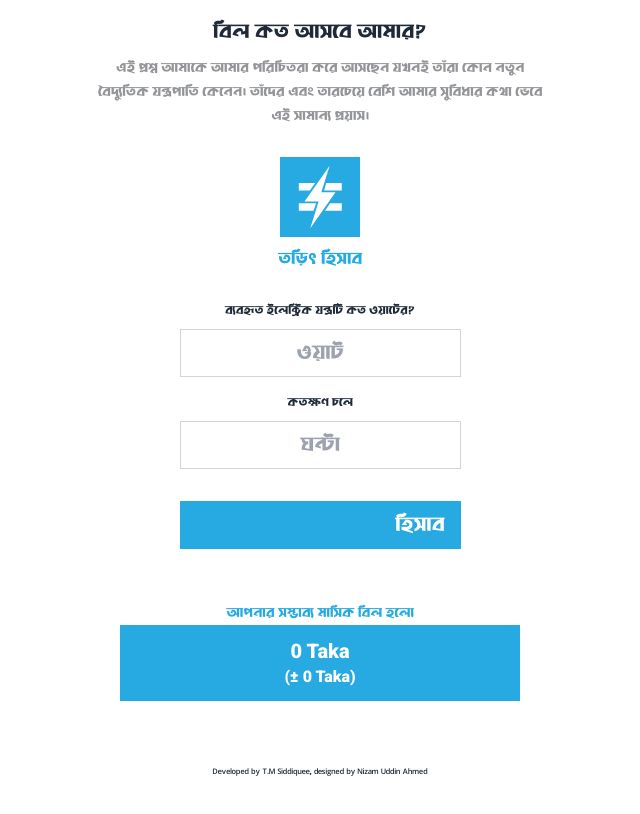
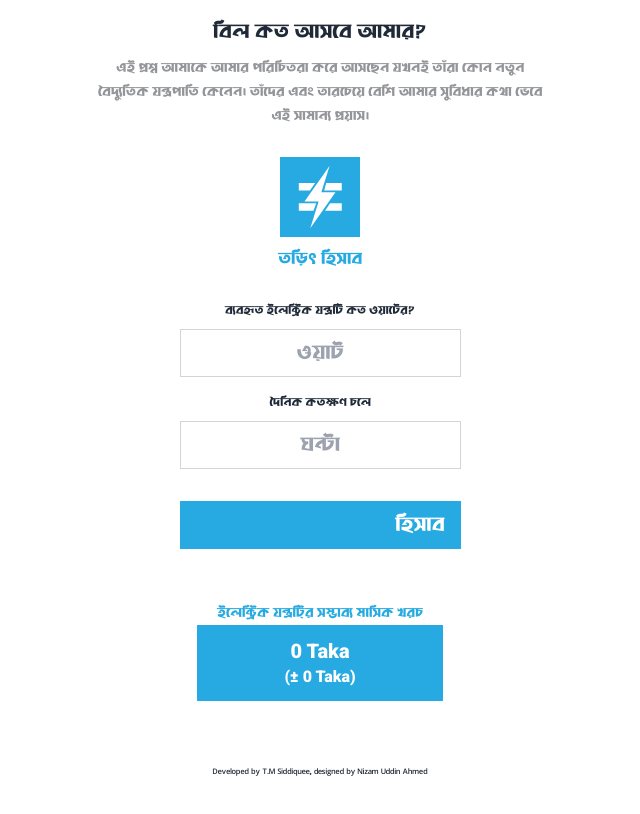
Before and after one commit to Siddiquee08/torit-hishab, a React (Create React App) app: page / in a window 1280 px wide. Shown: the top 814 px of the page, without its empty margins (320-960 px from the left). Built offline with nearby package versions, Linux system fonts and the light colour scheme.

Commit message:
final issue resolved

```diff
--- a/src/components/Input/Input.css
+++ b/src/components/Input/Input.css
@@ -18,7 +18,7 @@ span{
     font-weight: 900;
 }
 .bill-container{
-    width: 50vmin;
+    width: 246px;
     text-align: center;
     background-color: #27AAE1;
     font-family: 'Roboto';
--- a/src/components/Input/Input.js
+++ b/src/components/Input/Input.js
@@ -16,6 +16,9 @@ const Input = () => {
     setBill(money);
     setDeviation(deviationRate);
   };
+  const downUnder = () => {
+    window.scrollTo(0, document.body.scrollHeight);
+  };
   return (
     <>
       <form onSubmit={submitForm}>
@@ -31,20 +34,19 @@ const Input = () => {
                       </span>
                     </label>
                     <input
-                      type="text"
+                      type="tel"
                       placeholder="ওয়াট"
                       name="watt"
                       className="input input-bordered rounded-none text-center text-2xl"
-                      style={{ fontWeight: "900" }}
                       required
                     />
                   </div>
                   <div className="form-control">
                     <label className="label">
-                      <span className="label-text">কতক্ষণ চলে</span>
+                      <span className="label-text">দৈনিক কতক্ষণ চলে</span>
                     </label>
                     <input
-                      type="text"
+                      type="tel"
                       placeholder="ঘন্টা"
                       name="hour"
                       className="input input-bordered  rounded-none text-center text text-2xl"
@@ -56,6 +58,7 @@ const Input = () => {
                       type="submit"
                       value="হিসাব"
                       className="btn rounded-none btn-primary submit border-none text-end text text-2xl"
+                      onClick={downUnder}
                     />
                   </div>
                 </div>
@@ -66,7 +69,7 @@ const Input = () => {
       </form>
       <div className="money-input mt-5">
         <p className="bill-text">
-          <span>আপনার সম্ভাব্য মাসিক বিল হলো</span>
+          <span>ইলেক্ট্রিক যন্ত্রটি্র সম্ভাব্য মাসিক খরচ</span>
         </p>
         <div className="bill-container p-3">
           <p className="text-white">
```
